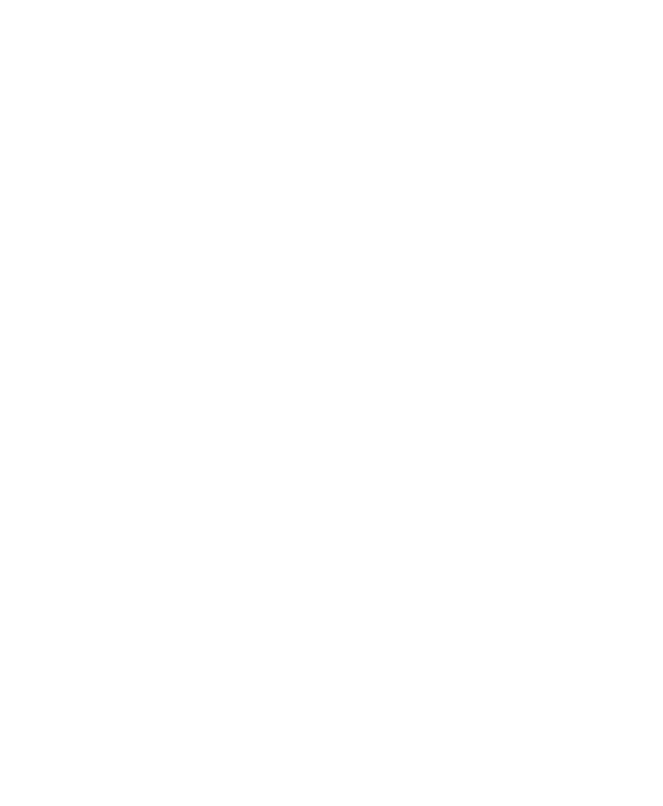
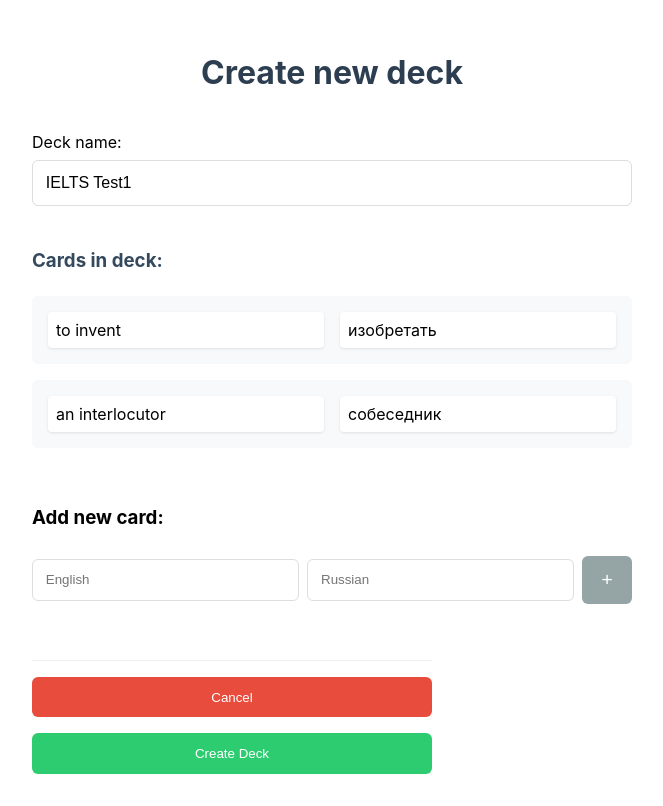
Before and after one commit to KachanVlg/wildman_front, a React (Create React App) app: page /create-deck in a window 1280 px wide. Before the commit this address had no page. Shown: the whole page, without its empty margins (308-971 px from the left). Built offline with nearby package versions, Linux system fonts and the light colour scheme.

Commit message:
added page with deck creation

```diff
--- a/src/App.js
+++ b/src/App.js
@@ -4,6 +4,7 @@
 import SignIn from './components/SignIn/SignIn';
 import './App.css';
 import DecksPage from './components/DecksPage/DecksPage';
+import CreateDeck from './components/CreateDeck/CreateDeck';
 
 function App() {
   return (
@@ -13,6 +14,7 @@
         <Route path="/auth" element={<Auth />} />       {/* Регистрация */}
         <Route path="/signin" element={<SignIn />} />   {/* Авторизация */}
         <Route path="/decks" element={<DecksPage />} />
+        <Route path="/create-deck" element={<CreateDeck />} />
       </Routes>
     </Router>
   );
--- /dev/null
+++ b/src/components/CreateDeck/CreateDeck.css
@@ -0,0 +1,150 @@
+.create-deck-container {
+    max-width: 600px;
+    margin: 0 auto;
+    padding: 2rem;
+    display: flex;
+    flex-direction: column;
+    gap: 1.5rem;
+  }
+
+  .create-deck-title {
+    text-align: center;
+    color: #2c3e50;
+    margin-bottom: 1rem;
+  }
+
+  .deck-name-section {
+    display: flex;
+    flex-direction: column;
+    gap: 0.5rem;
+  }
+
+  .deck-name-input {
+    padding: 0.8rem;
+    border: 1px solid #ddd;
+    border-radius: 6px;
+    font-size: 1rem;
+  }
+
+  .cards-list {
+    display: flex;
+    flex-direction: column;
+    gap: 1rem;
+  }
+
+  .cards-list h3 {
+    margin-bottom: 0.5rem;
+    color: #34495e;
+  }
+
+  .card-item {
+    display: grid;
+    grid-template-columns: 1fr 1fr;
+    gap: 1rem;
+    padding: 1rem;
+    background: #f8f9fa;
+    border-radius: 6px;
+  }
+
+  .card-side {
+    padding: 0.5rem;
+    background: white;
+    border-radius: 4px;
+    box-shadow: 0 1px 3px rgba(0,0,0,0.1);
+  }
+
+  .add-card-section {
+    display: flex;
+    flex-direction: column;
+    gap: 0.5rem;
+    margin-top: 1rem;
+  }
+
+  .card-inputs {
+    display: grid;
+    grid-template-columns: 1fr 1fr auto;
+    gap: 0.5rem;
+    align-items: center;
+  }
+
+  .card-inputs input {
+    padding: 0.8rem;
+    border: 1px solid #ddd;
+    border-radius: 6px;
+  }
+
+  .add-card-button {
+    padding: 0.8rem 1.2rem;
+    background: #3498db;
+    color: white;
+    border: none;
+    border-radius: 6px;
+    font-size: 1.2rem;
+    cursor: pointer;
+    transition: background 0.2s;
+  }
+
+  .add-card-button:hover {
+    background: #2980b9;
+  }
+
+  .add-card-button:disabled {
+    background: #95a5a6;
+    cursor: not-allowed;
+  }
+
+  .action-buttons {
+    display: flex;
+    justify-content: flex-end;
+    gap: 1rem;
+    margin-top: 2rem;
+    padding-top: 1rem;
+    border-top: 1px solid #eee;
+  }
+
+  .cancel-button {
+    padding: 0.8rem 1.5rem;
+    background: #e74c3c;
+    color: white;
+    border: none;
+    border-radius: 6px;
+    cursor: pointer;
+    transition: background 0.2s;
+  }
+
+  .cancel-button:hover {
+    background: #c0392b;
+  }
+
+  .create-button {
+    padding: 0.8rem 1.5rem;
+    background: #2ecc71;
+    color: white;
+    border: none;
+    border-radius: 6px;
+    cursor: pointer;
+    transition: background 0.2s;
+  }
+
+  .create-button:hover {
+    background: #27ae60;
+  }
+
+  .create-button:disabled {
+    background: #95a5a6;
+    cursor: not-allowed;
+  }
+
+  @media (max-width: 600px) {
+    .create-deck-container {
+      padding: 1rem;
+    }
+
+    .card-inputs {
+      grid-template-columns: 1fr;
+    }
+
+    .action-buttons {
+      flex-direction: column;
+    }
+  }
--- /dev/null
+++ b/src/components/CreateDeck/CreateDeck.jsx
@@ -0,0 +1,96 @@
+import React, { useState } from 'react';
+import './CreateDeck.css';
+
+const CreateDeck = () => {
+  const [deckName, setDeckName] = useState('IELTS Test1');
+  const [cards, setCards] = useState([
+    { id: 1, front: 'to invent', back: 'изобретать' },
+    { id: 2, front: 'an interlocutor', back: 'собеседник' }
+  ]);
+  const [newCard, setNewCard] = useState({ front: '', back: '' });
+
+  const handleAddCard = () => {
+    if (newCard.front && newCard.back) {
+      setCards([...cards, {
+        id: Date.now(),
+        front: newCard.front,
+        back: newCard.back
+      }]);
+      setNewCard({ front: '', back: '' });
+    }
+  };
+
+  const handleCreateDeck = () => {
+    const deckData = {
+      name: deckName,
+      cards: cards
+    };
+    console.log('Creating deck:', deckData);
+    // Здесь будет логика создания колоды
+  };
+
+  return (
+    <div className="create-deck-container">
+      <h1 className="create-deck-title">Create new deck</h1>
+
+      <div className="deck-name-section">
+        <label htmlFor="deck-name">Deck name:</label>
+        <input
+          type="text"
+          id="deck-name"
+          value={deckName}
+          onChange={(e) => setDeckName(e.target.value)}
+          className="deck-name-input"
+        />
+      </div>
+
+      <div className="cards-list">
+        <h3>Cards in deck:</h3>
+        {cards.map(card => (
+          <div key={card.id} className="card-item">
+            <div className="card-side">{card.front}</div>
+            <div className="card-side">{card.back}</div>
+          </div>
+        ))}
+      </div>
+
+      <div className="add-card-section">
+        <h3>Add new card:</h3>
+        <div className="card-inputs">
+          <input
+            type="text"
+            placeholder="English"
+            value={newCard.front}
+            onChange={(e) => setNewCard({...newCard, front: e.target.value})}
+          />
+          <input
+            type="text"
+            placeholder="Russian"
+            value={newCard.back}
+            onChange={(e) => setNewCard({...newCard, back: e.target.value})}
+          />
+          <button
+            onClick={handleAddCard}
+            className="add-card-button"
+            disabled={!newCard.front || !newCard.back}
+          >
+            +
+          </button>
+        </div>
+      </div>
+
+      <div className="action-buttons">
+        <button className="cancel-button">Cancel</button>
+        <button
+          className="create-button"
+          onClick={handleCreateDeck}
+          disabled={cards.length === 0}
+        >
+          Create Deck
+        </button>
+      </div>
+    </div>
+  );
+};
+
+export default CreateDeck;
--- a/src/components/DecksPage/DecksPage.css
+++ b/src/components/DecksPage/DecksPage.css
@@ -31,6 +31,7 @@
     flex-direction: column;
     align-items: center;
     cursor: pointer;
+    position: relative;
   }
 
   .deck-card:hover {
@@ -46,6 +47,24 @@
   .deck-name {
     margin: 0;
     color: #34495e;
+    text-align: center;
+  }
+
+  .deck-edit-input {
+    width: 100%;
+    padding: 0.5rem;
+    border: 1px solid #3498db;
+    border-radius: 4px;
+    font-size: 1rem;
+    text-align: center;
+  }
+
+  .deck-card-count {
+    position: absolute;
+    bottom: 0.5rem;
+    right: 0.5rem;
+    font-size: 0.8rem;
+    color: #7f8c8d;
   }
 
   .deck-actions {
@@ -83,6 +102,15 @@
     background-color: #c0392b;
   }
 
+  .edit-btn {
+    background-color: #f39c12;
+    color: white;
+  }
+
+  .edit-btn:not(:disabled):hover {
+    background-color: #d35400;
+  }
+
   .create-btn {
     background-color: #2ecc71;
     color: white;
@@ -101,9 +129,31 @@
     background-color: #2980b9;
   }
 
+  .save-btn {
+    background-color: #2ecc71;
+    color: white;
+  }
+
+  .save-btn:hover {
+    background-color: #27ae60;
+  }
+
+  .cancel-btn {
+    background-color: #95a5a6;
+    color: white;
+  }
+
+  .cancel-btn:hover {
+    background-color: #7f8c8d;
+  }
+
   @media (max-width: 768px) {
     .decks-grid {
       grid-template-columns: repeat(2, 1fr);
+    }
+
+    .deck-actions {
+      flex-wrap: wrap;
     }
   }
 
--- a/src/components/DecksPage/DecksPage.jsx
+++ b/src/components/DecksPage/DecksPage.jsx
@@ -1,17 +1,24 @@
 import React, { useState } from 'react';
+import { useNavigate } from 'react-router-dom';
 import './DecksPage.css';
 
 const DecksPage = () => {
+  const navigate = useNavigate();
   const [decks, setDecks] = useState([
-    { id: 1, name: 'Deck 1' },
-    { id: 2, name: 'IELTS Test 1' },
-    { id: 3, name: 'TOEFL Test 1' },
-    { id: 4, name: 'Deck 2' },
-    { id: 5, name: 'IELTS Test 2' },
-    { id: 6, name: 'TOEFL Test 2' }
+    { id: 1, name: 'Deck 1', cards: [] },
+    { id: 2, name: 'IELTS Test 1', cards: [
+      { front: 'to invent', back: 'изобретать' },
+      { front: 'an interlocutor', back: 'собеседник' }
+    ]},
+    { id: 3, name: 'TOEFL Test 1', cards: [] },
+    { id: 4, name: 'Deck 2', cards: [] },
+    { id: 5, name: 'IELTS Test 2', cards: [] },
+    { id: 6, name: 'TOEFL Test 2', cards: [] }
   ]);
 
   const [selectedDeck, setSelectedDeck] = useState(null);
+  const [isEditing, setIsEditing] = useState(false);
+  const [editName, setEditName] = useState('');
 
   const handleDelete = () => {
     if (selectedDeck) {
@@ -21,11 +28,7 @@
   };
 
   const handleCreate = () => {
-    const newDeck = {
-      id: Math.max(...decks.map(d => d.id)) + 1,
-      name: `New Deck ${Math.floor(Math.random() * 100)}`
-    };
-    setDecks([...decks, newDeck]);
+    navigate('/create-deck');
   };
 
   const handleChat = () => {
@@ -33,6 +36,25 @@
       console.log(`Opening chat for deck ${selectedDeck}`);
       // Здесь будет логика открытия чата
     }
+  };
+
+  const handleEdit = () => {
+    if (selectedDeck) {
+      const deck = decks.find(d => d.id === selectedDeck);
+      setEditName(deck.name);
+      setIsEditing(true);
+    }
+  };
+
+  const handleSaveEdit = () => {
+    setDecks(decks.map(deck =>
+      deck.id === selectedDeck ? { ...deck, name: editName } : deck
+    ));
+    setIsEditing(false);
+  };
+
+  const handleCancelEdit = () => {
+    setIsEditing(false);
   };
 
   return (
@@ -46,18 +68,53 @@
             className={`deck-card ${selectedDeck === deck.id ? 'selected' : ''}`}
             onClick={() => setSelectedDeck(deck.id)}
           >
+            {isEditing && selectedDeck === deck.id ? (
+              <input
+                type="text"
+                value={editName}
+                onChange={(e) => setEditName(e.target.value)}
+                className="deck-edit-input"
+                onClick={(e) => e.stopPropagation()}
+              />
+            ) : (
               <h3 className="deck-name">{deck.name}</h3>
+            )}
+            <div className="deck-card-count">{deck.cards.length} cards</div>
           </div>
         ))}
       </div>
 
       <div className="deck-actions">
+        {isEditing && selectedDeck ? (
+          <>
+            <button
+              onClick={handleSaveEdit}
+              className="action-btn save-btn"
+            >
+              Save
+            </button>
+            <button
+              onClick={handleCancelEdit}
+              className="action-btn cancel-btn"
+            >
+              Cancel
+            </button>
+          </>
+        ) : (
+          <>
             <button
               onClick={handleDelete}
               className="action-btn delete-btn"
               disabled={!selectedDeck}
             >
               Delete
+            </button>
+            <button
+              onClick={handleEdit}
+              className="action-btn edit-btn"
+              disabled={!selectedDeck}
+            >
+              Edit
             </button>
             <button
               onClick={handleCreate}
@@ -72,6 +129,8 @@
             >
               Chat
             </button>
+          </>
+        )}
       </div>
     </div>
   );
```
Lines whose indentation alone changed are shown as unchanged.
